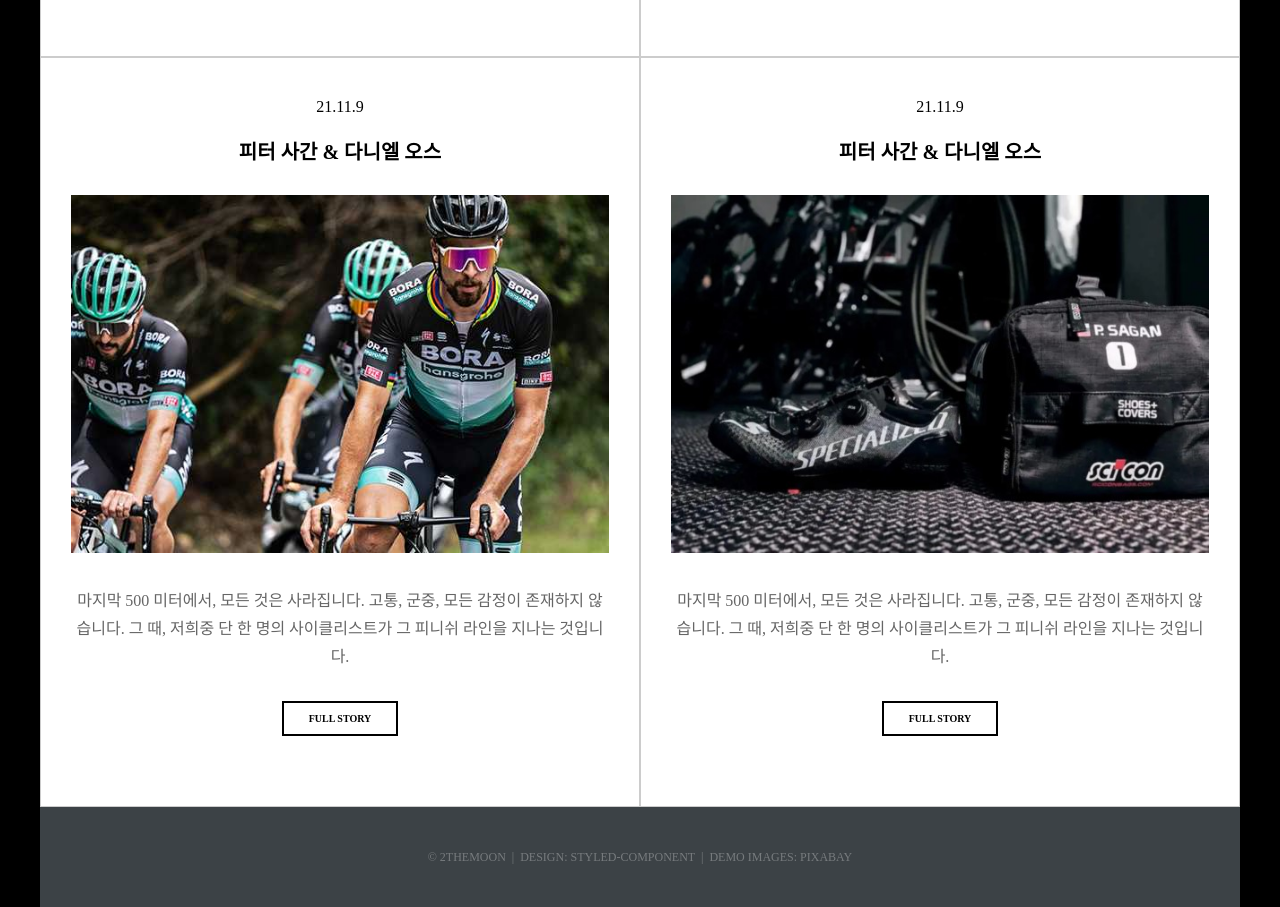
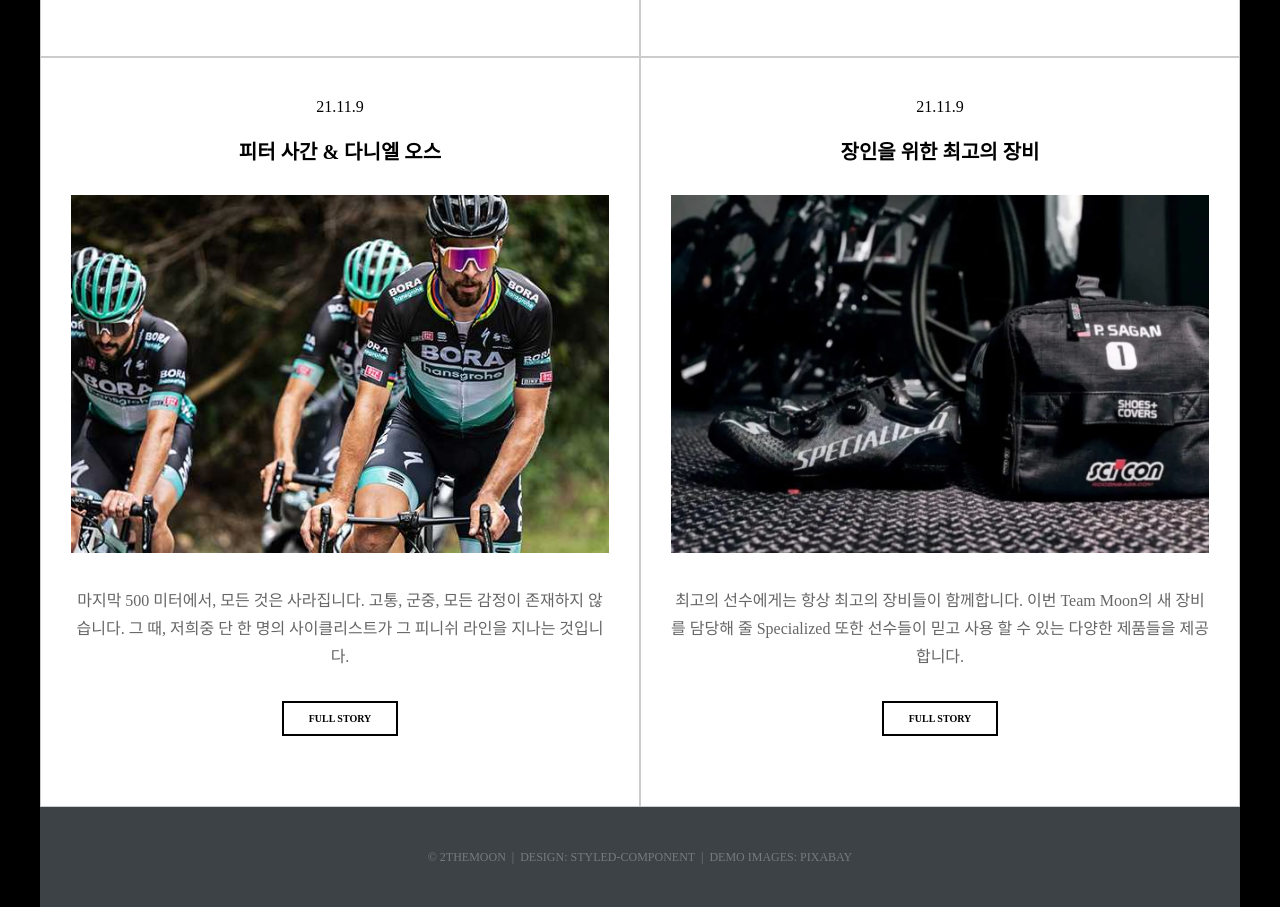
Before and after one commit to TwotheMoon/RandingPage-CycleTeam, a React (Create React App) app in the folder cycle-team/: page / in a window 1280 px wide. Shown: the part 3560-4467 px from the top of the page. Built offline with nearby package versions, Linux system fonts and the light colour scheme; a web font is replaced by a local one.

Commit message:
텍스트 수정

```diff
--- a/cycle-team/src/TeamMoon.js
+++ b/cycle-team/src/TeamMoon.js
@@ -176,7 +176,7 @@
                                 <SmallContent date="21.12.23" url={cycle03} title="In 벨로드롬 TT-bike" desc="최근 벨로드롬에서의 경기의 중요성이 부각되고 있습니다. 이에 맞춰 Team Moon 도 트라이애슬론과 별개로 벨로드롬 전용 TT바이크를 실험하고 있습니다. " />
                                 <SmallContent date="21.11.22" url={cycle04} title="TT 공기와의 싸움" desc="투르 드 프랑스, 지로 디 이탈리아 팀 대회 에서도 분명 개인 성적이 중요한 순간이 있습니다. Time Trial 0.1초라도 줄이기 위해 모든 것을 분석합니다." />
                                 <SmallContent date="21.11.9" url={cycle05} title="피터 사간 & 다니엘 오스" desc="마지막 500 미터에서, 모든 것은 사라집니다. 고통, 군중, 모든 감정이 존재하지 않습니다. 그 때, 저희중 단 한 명의 사이클리스트가 그 피니쉬 라인을 지나는 것입니다." />
-                                <SmallContent date="21.11.9" url={cycle06} title="피터 사간 & 다니엘 오스" desc="마지막 500 미터에서, 모든 것은 사라집니다. 고통, 군중, 모든 감정이 존재하지 않습니다. 그 때, 저희중 단 한 명의 사이클리스트가 그 피니쉬 라인을 지나는 것입니다." />
+                                <SmallContent date="21.11.9" url={cycle06} title="장인을 위한 최고의 장비" desc="최고의 선수에게는 항상 최고의 장비들이 함께합니다. 이번 Team Moon의 새 장비를 담당해 줄 Specialized 또한 선수들이 믿고 사용 할 수 있는 다양한 제품들을 제공합니다." />
                             </ContentWrap>
                         </>
                     }
```
